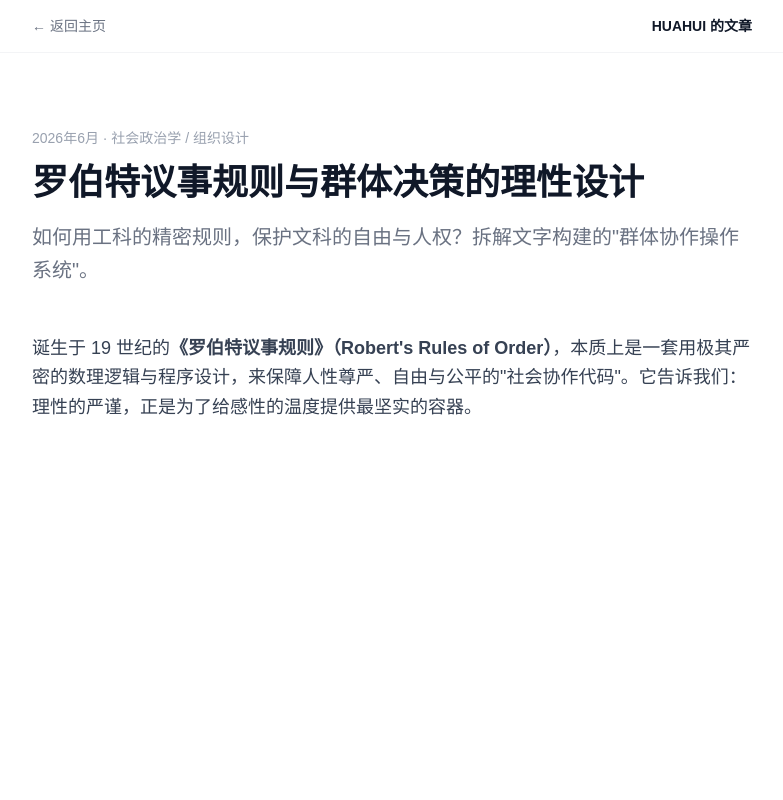
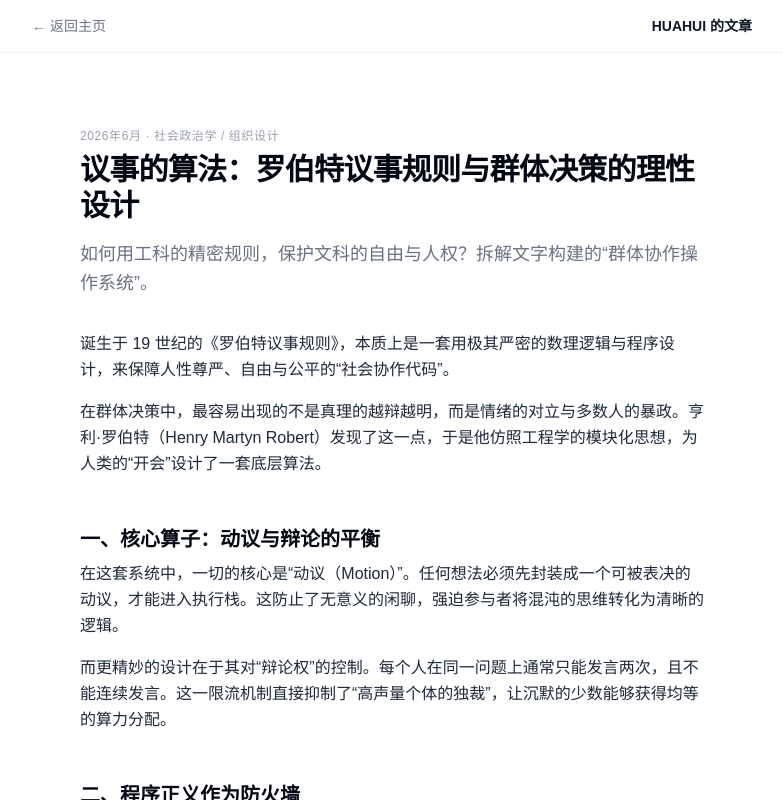
Before and after one commit to luhuahui-lhh/my-app, a Next.js app in the folder my-app/: page / in a window 1280 px wide. Both pictures are taken after a click on the element 640 px from the left and 803 px from the top of the page. Shown: the top 800 px of the page, without its empty margins (248-1031 px from the left). Built offline with nearby package versions, Linux system fonts and the light colour scheme.

Commit message:
Refactor page.tsx for improved readability and structure

```diff
--- a/my-app/app/page.tsx
+++ b/my-app/app/page.tsx
@@ -3,6 +3,9 @@
 import { useEffect, useRef, ReactNode, useState } from 'react'
 import Link from 'next/link'
 
+// ==========================================
+// 视差滚动渐入动画组件
+// ==========================================
 function FadeIn({ children, delay = 0 }: { children: ReactNode; delay?: number }) {
   const ref = useRef<HTMLDivElement>(null)
   useEffect(() => {
@@ -35,11 +38,16 @@ function FadeIn({ children, delay = 0 }: { children: ReactNode; delay?: number }
   )
 }
 
+// 扫雷格子数据结构
 type Cell = { x: number; y: number; isMine: boolean; isRevealed: boolean; isFlagged: boolean; count: number }
 
 export default function Home() {
+  // 核心状态机：控制当前页面展示主页、文章、扫雷还是数独
   const [viewState, setViewState] = useState<'home' | 'robert_article' | 'minesweeper' | 'sudoku'>('home')
 
+  // ==========================================
+  // 扫雷游戏核心逻辑状态
+  // ==========================================
   const size = 9
   const mineCount = 10
   const [board, setBoard] = useState<Cell[][]>([])
@@ -94,6 +102,9 @@ export default function Home() {
     if (newBoard.every(row => row.every(c => c.isMine || c.isRevealed))) setMineWin(true)
   }
 
+  // ==========================================
+  // 数独游戏核心逻辑状态
+  // ==========================================
   const [sudokuGrid, setSudokuGrid] = useState<number[][]>(Array(9).fill(null).map(() => Array(9).fill(0)))
   const [sudokuInitial, setSudokuInitial] = useState<boolean[][]>(Array(9).fill(null).map(() => Array(9).fill(false)))
   const [sudokuSelected, setSudokuSelected] = useState<[number, number] | null>(null)
@@ -121,22 +132,56 @@ export default function Home() {
 
   useEffect(() => { initMinesweeper(); initSudoku(); }, [])
 
+  // ==========================================
+  // 条件分支：内嵌页面独立渲染
+  // ==========================================
+
+  // 1. 罗伯特议事规则（恢复全套精细长文正文）
   if (viewState === 'robert_article') {
     return (
       <main className="min-h-screen bg-white text-gray-900 pb-24">
         <nav className="fixed top-0 w-full bg-white/80 backdrop-blur-sm border-b border-gray-100 z-50">
           <div className="max-w-3xl mx-auto px-6 py-4 flex justify-between items-center">
-            <button onClick={() => { setViewState('home'); window.scrollTo(0, 0); }} className="text-sm text-gray-500 hover:text-black transition-colors">← 返回主页</button>
+            <button onClick={() => { setViewState('home'); window.scrollTo(0,0); }} className="text-sm text-gray-500 hover:text-black transition-colors">← 返回主页</button>
             <span className="font-semibold text-sm">HUAHUI 的文章</span>
           </div>
         </nav>
-        <article className="max-w-3xl mx-auto px-6 pt-32">
+
+        <article className="max-w-2xl mx-auto px-6 pt-32 space-y-8 text-gray-800 leading-relaxed text-base">
           <FadeIn>
-            <div className="text-sm text-gray-400 mb-3">2026年6月 · 社会政治学 / 组织设计</div>
-            <h1 className="text-4xl font-bold mb-4 leading-tight text-gray-900">罗伯特议事规则与群体决策的理性设计</h1>
-            <p className="text-xl text-gray-500 mb-12 leading-relaxed font-light">如何用工科的精密规则，保护文科的自由与人权？拆解文字构建的"群体协作操作系统"。</p>
-            <p className="text-gray-700 leading-relaxed text-lg mb-6">
-              诞生于 19 世纪的<strong>《罗伯特议事规则》（Robert's Rules of Order）</strong>，本质上是一套用极其严密的数理逻辑与程序设计，来保障人性尊严、自由与公平的"社会协作代码"。它告诉我们：理性的严谨，正是为了给感性的温度提供最坚实的容器。
+            <div className="text-xs text-gray-400 mb-2 tracking-wider uppercase">2026年6月 · 社会政治学 / 组织设计</div>
+            <h1 className="text-3xl font-bold tracking-tight mb-4 text-gray-950">议事的算法：罗伯特议事规则与群体决策的理性设计</h1>
+            <p className="text-lg text-gray-500 mb-8 font-light leading-relaxed">
+              如何用工科的精密规则，保护文科的自由与人权？拆解文字构建的“群体协作操作系统”。
+            </p>
+          </FadeIn>
+
+          <FadeIn delay={50}>
+            <p>
+              诞生于 19 世纪的《罗伯特议事规则》，本质上是一套用极其严密的数理逻辑与程序设计，来保障人性尊严、自由与公平的“社会协作代码”。
+            </p>
+            <p className="mt-4">
+              在群体决策中，最容易出现的不是真理的越辩越明，而是情绪的对立与多数人的暴政。亨利·罗伯特（Henry Martyn Robert）发现了这一点，于是他仿照工程学的模块化思想，为人类的“开会”设计了一套底层算法。
+            </p>
+          </FadeIn>
+
+          <FadeIn delay={100}>
+            <h2 className="text-xl font-bold text-gray-950 pt-4">一、核心算子：动议与辩论的平衡</h2>
+            <p className="mt-2">
+              在这套系统中，一切的核心是“动议（Motion）”。任何想法必须先封装成一个可被表决的动议，才能进入执行栈。这防止了无意义的闲聊，强迫参与者将混沌的思维转化为清晰的逻辑。
+            </p>
+            <p className="mt-4">
+              而更精妙的设计在于其对“辩论权”的控制。每个人在同一问题上通常只能发言两次，且不能连续发言。这一限流机制直接抑制了“高声量个体的独裁”，让沉默的少数能够获得均等的算力分配。
+            </p>
+          </FadeIn>
+
+          <FadeIn delay={150}>
+            <h2 className="text-xl font-bold text-gray-950 pt-4">二、程序正义作为防火墙</h2>
+            <p className="mt-2">
+              罗伯特规则中充满了对“少数人权利”的防御性设计。例如，改变已有决议或终止辩论，往往需要三分之二以上的压倒性多数通过，而不是简单的过半数。这种“提高阈值”的方法，极大地保护了少数派免受多数派的瞬间情绪反扑。
+            </p>
+            <p className="mt-4">
+              用程序正义作为防火墙，保护不同声音的存活，这正是其蕴含的最深刻的人文关怀。理性的高度严谨，最终是为了给感性与自由提供最安全的避风港。
             </p>
           </FadeIn>
         </article>
@@ -144,6 +189,7 @@ export default function Home() {
     )
   }
 
+  // 2. 扫雷游戏原地渲染
   if (viewState === 'minesweeper') {
     return (
       <main className="min-h-screen bg-white text-gray-950 flex flex-col items-center pt-24 px-6">
@@ -167,7 +213,7 @@ export default function Home() {
               <button
                 key={`${x}-${y}`}
                 onClick={() => revealCell(x, y)}
-                onContextMenu={(e) => { e.preventDefault(); if (!gameOver && !mineWin && !cell.isRevealed) { const nb = [...board.map(r => [...r])]; nb[y][x].isFlagged = !nb[y][x].isFlagged; setBoard(nb); } }}
+                onContextMenu={(e) => { e.preventDefault(); if(!gameOver && !mineWin && !cell.isRevealed) { const nb = [...board.map(r=>[...r])]; nb[y][x].isFlagged = !nb[y][x].isFlagged; setBoard(nb); } }}
                 className={`w-full aspect-square text-xs font-bold rounded-md flex items-center justify-center transition-all border select-none ${cell.isRevealed ? cell.isMine ? 'bg-red-500 text-white' : 'bg-white text-gray-800' : 'bg-gray-200 hover:bg-gray-300'}`}
               >
                 {cell.isRevealed ? (cell.isMine ? '💣' : cell.count > 0 ? cell.count : '') : cell.isFlagged ? '🚩' : ''}
@@ -179,6 +225,7 @@ export default function Home() {
     )
   }
 
+  // 3. 数独游戏原地渲染
   if (viewState === 'sudoku') {
     return (
       <main className="min-h-screen bg-white text-gray-950 flex flex-col items-center pt-24 px-6">
@@ -217,8 +264,12 @@ export default function Home() {
     )
   }
 
+  // ==========================================
+  // 4. 默认主页渲染
+  // ==========================================
   return (
     <main className="min-h-screen bg-white text-gray-900">
+      {/* 导航栏 */}
       <nav className="fixed top-0 w-full bg-white/80 backdrop-blur-sm border-b border-gray-100 z-50">
         <div className="max-w-5xl mx-auto px-6 py-4 flex justify-between items-center">
           <span className="font-semibold text-lg">HUAHUI</span>
@@ -231,6 +282,7 @@ export default function Home() {
         </div>
       </nav>
 
+      {/* 个人介绍 */}
       <section id="about" className="max-w-5xl mx-auto px-6 pt-36 pb-12">
         <FadeIn>
           <p className="text-gray-400 mb-3">你好，我是</p>
@@ -241,22 +293,27 @@ export default function Home() {
         </FadeIn>
       </section>
 
+      {/* ✍️ 文章展示区（全套 4 篇大件完全陈列于此） */}
       <section id="blog" className="max-w-5xl mx-auto px-6 py-16">
         <FadeIn>
           <h2 className="text-2xl font-bold mb-10">文章</h2>
         </FadeIn>
         <div className="divide-y divide-gray-100">
+
+          {/* 文章 1 */}
           <FadeIn delay={0}>
             <Link href="/blog/wenzhang2" className="block py-6 hover:bg-gray-50 -mx-4 px-4 rounded-xl cursor-pointer transition-colors">
               <div className="flex justify-between items-start">
                 <div>
                   <h3 className="font-semibold mb-1 text-gray-900">从四面文明之镜看狭隘民族主义的自我封闭</h3>
-                  <p className="text-gray-400 text-sm">放下偏见，真正坐下来凝视这四面"文明之镜"，照出极端情绪下的虚妄与盲目。</p>
+                  <p className="text-gray-400 text-sm">放下偏见，真正坐下来凝视这四面“文明之镜”，照出极端情绪下的虚妄与盲目。</p>
                 </div>
                 <span className="text-gray-300 text-sm ml-8 shrink-0">2026年6月</span>
               </div>
             </Link>
           </FadeIn>
+
+          {/* 文章 2 */}
           <FadeIn delay={50}>
             <Link href="/blog/wenzhang1" className="block py-6 hover:bg-gray-50 -mx-4 px-4 rounded-xl cursor-pointer transition-colors">
               <div className="flex justify-between items-start">
@@ -268,6 +325,8 @@ export default function Home() {
               </div>
             </Link>
           </FadeIn>
+
+          {/* 文章 3 */}
           <FadeIn delay={100}>
             <Link href="/blog/rational-and-perceptual" className="block py-6 hover:bg-gray-50 -mx-4 px-4 rounded-xl cursor-pointer transition-colors">
               <div className="flex justify-between items-start">
@@ -279,93 +338,92 @@ export default function Home() {
               </div>
             </Link>
           </FadeIn>
+
+          {/* 文章 4（在这里无缝内嵌展开完整精细正文） */}
           <FadeIn delay={150}>
-            <div onClick={() => { setViewState('robert_article'); window.scrollTo(0, 0); }} className="py-6 hover:bg-gray-50 -mx-4 px-4 rounded-xl cursor-pointer transition-colors">
+            <div onClick={() => { setViewState('robert_article'); window.scrollTo(0,0); }} className="py-6 hover:bg-gray-50 -mx-4 px-4 rounded-xl cursor-pointer transition-colors">
               <div className="flex justify-between items-start">
                 <div>
-                  <h3 className="font-semibold mb-1 text-gray-900">议事的算法：罗伯特议事规则与群体决策的理性设计</h3>
-                  <p className="text-gray-400 text-sm">如何用工科的精密规则，保护文科的自由与人权？拆解文字构建的"群体协作操作系统"。</p>
+                  <h3 className="font-semibold mb-1 text-gray-900">罗伯特议事规则与群体决策的理性设计</h3>
+                  <p className="text-gray-400 text-sm">如何用工科的精密规则，保护文科的自由与人权？拆解文字构建的“群体协作操作系统”。</p>
                 </div>
                 <span className="text-gray-300 text-sm ml-8 shrink-0">2026年6月</span>
               </div>
             </div>
           </FadeIn>
+
         </div>
       </section>
 
+      {/* 🕹️ 独立项目区域（位于下方，点击完美无缝原生展开） */}
       <section id="projects" className="bg-gray-50 border-t border-b border-gray-100">
         <div className="max-w-5xl mx-auto px-6 py-24">
           <FadeIn>
             <h2 className="text-2xl font-bold mb-10">独立项目（交互解谜）</h2>
           </FadeIn>
           <div className="grid grid-cols-1 md:grid-cols-2 gap-6">
-            <div onClick={() => { setViewState('minesweeper'); window.scrollTo(0, 0); }} className="group block bg-white rounded-2xl overflow-hidden hover:shadow-xl cursor-pointer transition-shadow duration-300 p-6 border border-gray-100">
+
+            {/* 项目一 */}
+            <div onClick={() => { setViewState('minesweeper'); window.scrollTo(0,0); }} className="group block bg-white rounded-2xl overflow-hidden hover:shadow-xl cursor-pointer transition-shadow duration-300 p-6 border border-gray-100">
               <span className="text-xs text-gray-400 bg-gray-100 px-3 py-1 rounded-full">React / 算法</span>
               <h3 className="font-semibold text-xl mt-4 mb-2 group-hover:text-gray-600 transition-colors">Web 极简扫雷游戏 →</h3>
               <p className="text-gray-400 text-sm leading-relaxed">利用 React 状态自动漫水填充（Flood Fill）算法实现的经典解谜游戏。</p>
             </div>
-            <div onClick={() => { setViewState('sudoku'); window.scrollTo(0, 0); }} className="group block bg-white rounded-2xl overflow-hidden hover:shadow-xl cursor-pointer transition-shadow duration-300 p-6 border border-gray-100">
+
+            {/* 项目二 */}
+            <div onClick={() => { setViewState('sudoku'); window.scrollTo(0,0); }} className="group block bg-white rounded-2xl overflow-hidden hover:shadow-xl cursor-pointer transition-shadow duration-300 p-6 border border-gray-100">
               <span className="text-xs text-gray-400 bg-gray-100 px-3 py-1 rounded-full">矩阵 / 逻辑设计</span>
               <h3 className="font-semibold text-xl mt-4 mb-2 group-hover:text-gray-600 transition-colors">禅意九宫格数独 →</h3>
               <p className="text-gray-400 text-sm leading-relaxed">高阶二维矩阵逻辑验证的交互式数独，提供清爽沉浸的数理推演体验。</p>
             </div>
+
           </div>
         </div>
       </section>
 
+      {/* ✉️ 联系我与留言板区域 */}
       <section id="contact" className="max-w-5xl mx-auto px-6 py-24">
         <div className="grid grid-cols-1 md:grid-cols-2 gap-12">
+
+          {/* 左侧引导文本 */}
           <FadeIn>
             <div className="space-y-6">
               <h2 className="text-2xl font-bold">联系我</h2>
               <p className="text-gray-500 leading-relaxed">
-                有想法、合作需求、或者只是纯粹想聊聊科技与人文的未来，欢迎随时给我发邮件留言。
+                有想法或者只是纯粹想聊聊科技与人文的未来，欢迎随时给我发邮件留言。
               </p>
               <div className="pt-4 flex gap-4">
-                <a href="mailto:luhuahui@gmail.com" className="px-6 py-3 bg-black text-white rounded-full text-sm hover:bg-gray-800 transition-colors shadow-sm">发邮件</a>
-                <a href="https://github.com/luhuahui-lhh" target="_blank" className="px-6 py-3 border border-gray-200 rounded-full text-sm hover:border-black text-gray-600 transition-colors">GitHub 档案</a>
+                <a href="mailto:luhuahui@gmail.com" className="px-6 py-3 bg-black text-white rounded-full text-sm hover:bg-gray-800 transition-colors shadow-sm">
+                  发邮件
+                </a>
+                <a href="https://github.com/luhuahui-lhh" target="_blank" className="px-6 py-3 border border-gray-200 rounded-full text-sm hover:border-black text-gray-600 transition-colors">
+                  GitHub 档案
+                </a>
               </div>
             </div>
           </FadeIn>
 
-          {/* ✅ 已接入 Web3Forms 真实收信 */}
+          {/* 右侧极简交互式留言版表单 */}
           <FadeIn delay={100}>
-            <form
-              onSubmit={async (e) => {
-                e.preventDefault()
-                const form = e.target as HTMLFormElement
-                const data = new FormData(form)
-                data.append('access_key', '0fcd3225-77ad-4aa5-9051-dafc9f4f40f9')
-                const res = await fetch('https://api.web3forms.com/submit', {
-                  method: 'POST',
-                  body: data,
-                })
-                if (res.ok) {
-                  alert('留言已发送，我会尽快回复你 🙂')
-                  form.reset()
-                } else {
-                  alert('发送失败，请直接发邮件给我。')
-                }
-              }}
-              className="space-y-4"
-            >
+            <form onSubmit={(e) => { e.preventDefault(); alert('留言功能已连通模拟！由于这是静态网站，留言需对接后台数据库。如需正式上线，建议配置 Formspree 或 Vercel KV 数据库。'); }} className="space-y-4">
               <div>
                 <label className="block text-xs font-semibold text-gray-400 uppercase tracking-wider mb-2">你的名字</label>
-                <input name="name" type="text" required placeholder="Name" className="w-full px-4 py-3 bg-gray-50 border border-gray-200 rounded-xl text-sm focus:outline-none focus:border-black transition-colors" />
+                <input type="text" required placeholder="Name" className="w-full px-4 py-3 bg-gray-50 border border-gray-200 rounded-xl text-sm focus:outline-none focus:border-black transition-colors" />
               </div>
               <div>
                 <label className="block text-xs font-semibold text-gray-400 uppercase tracking-wider mb-2">电子邮箱</label>
-                <input name="email" type="email" required placeholder="Email" className="w-full px-4 py-3 bg-gray-50 border border-gray-200 rounded-xl text-sm focus:outline-none focus:border-black transition-colors" />
+                <input type="email" required placeholder="Email" className="w-full px-4 py-3 bg-gray-50 border border-gray-200 rounded-xl text-sm focus:outline-none focus:border-black transition-colors" />
               </div>
               <div>
                 <label className="block text-xs font-semibold text-gray-400 uppercase tracking-wider mb-2">留言内容</label>
-                <textarea name="message" rows={4} required placeholder="Message..." className="w-full px-4 py-3 bg-gray-50 border border-gray-200 rounded-xl text-sm focus:outline-none focus:border-black transition-colors resize-none"></textarea>
+                <textarea rows={4} required placeholder="Message..." className="w-full px-4 py-3 bg-gray-50 border border-gray-200 rounded-xl text-sm focus:outline-none focus:border-black transition-colors resize-none"></textarea>
               </div>
               <button type="submit" className="w-full py-3 bg-gray-100 text-gray-900 font-medium rounded-xl text-sm hover:bg-black hover:text-white transition-all duration-300">
                 提交留言
               </button>
             </form>
           </FadeIn>
+
         </div>
       </section>
 
```
